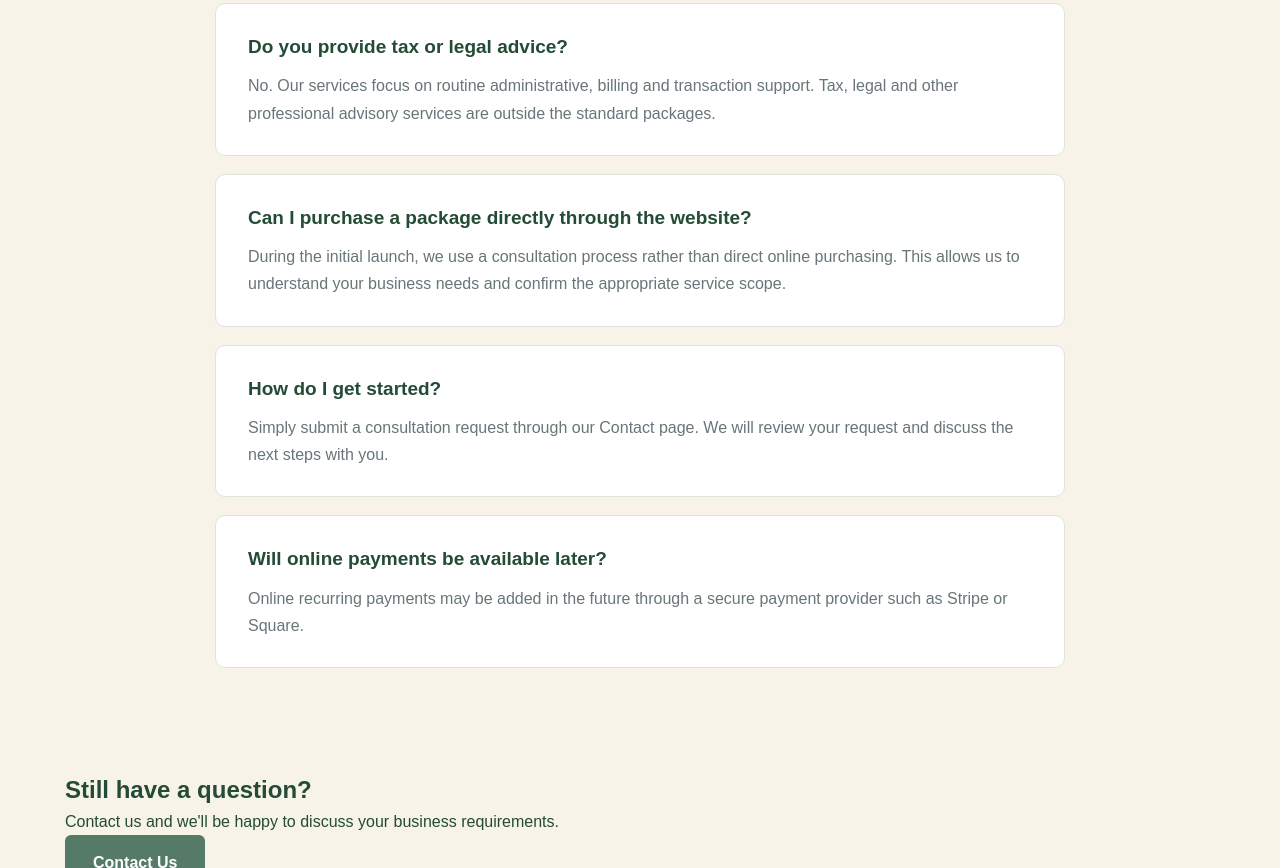
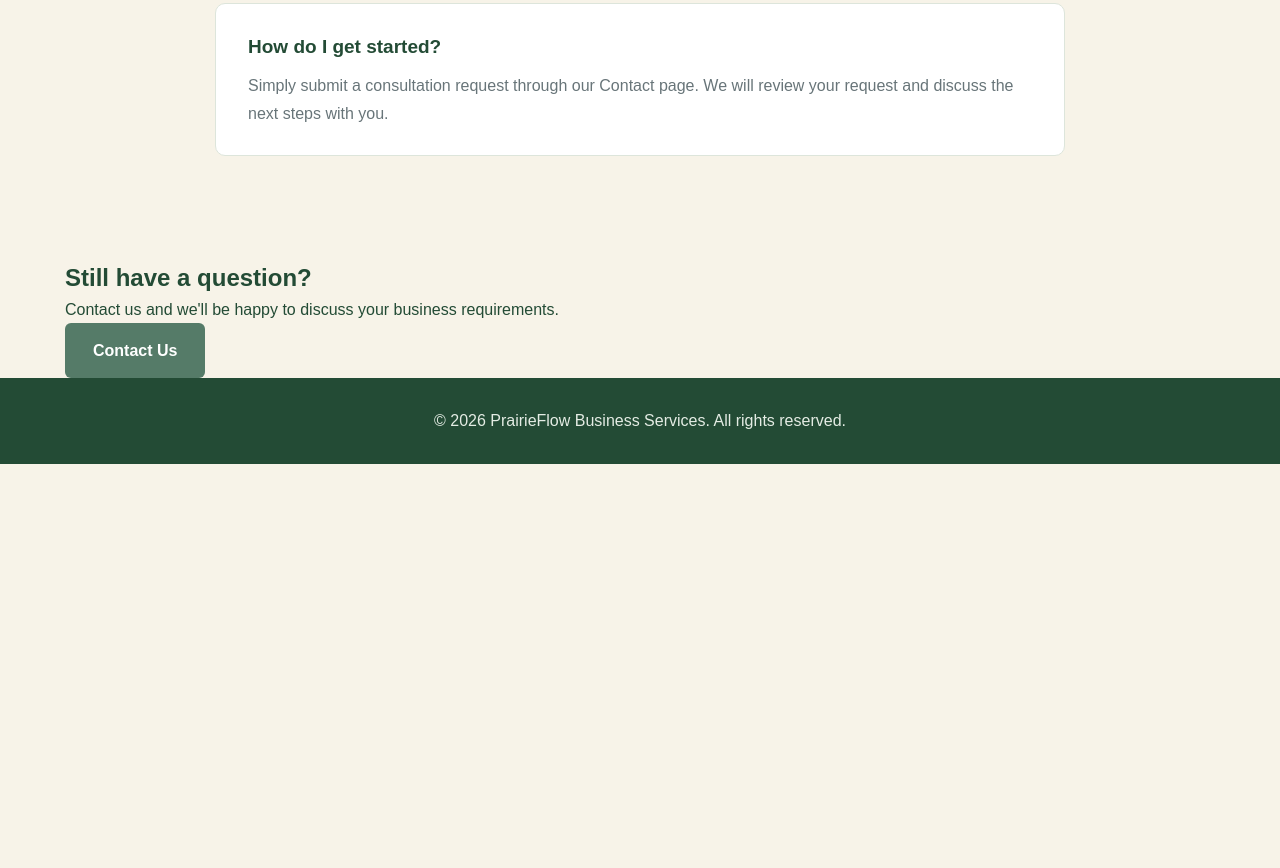
Before and after one commit to victoriadolmatova9-glitch/BusinessWebsite, a plain HTML site: page faq.html in a window 1280 px wide. Shown: the part 1285-2153 px from the top of the page. After the commit the page ends 1749 px from the top, so only its background shows below. Drawn offline with Linux system fonts and the light colour scheme.

Commit message:
faq.html

```diff
--- a/faq.html
+++ b/faq.html
@@ -63,17 +63,6 @@
 
                 <div class="faq-list">
 
-                    <div class="faq-item">
-                        <h3>Who are your services for?</h3>
-
-                        <p>
-                            Our services are designed for small businesses
-                            in Saskatchewan that need practical support with
-                            billing, routine transactions and back-office
-                            administration.
-                        </p>
-                    </div>
-
 
                     <div class="faq-item">
                         <h3>What is included in the Essentials package?</h3>
@@ -121,19 +110,6 @@
                         </p>
                     </div>
 
-
-                    <div class="faq-item">
-                        <h3>Can I purchase a package directly through the website?</h3>
-
-                        <p>
-                            During the initial launch, we use a consultation
-                            process rather than direct online purchasing.
-                            This allows us to understand your business needs
-                            and confirm the appropriate service scope.
-                        </p>
-                    </div>
-
-
                     <div class="faq-item">
                         <h3>How do I get started?</h3>
 
@@ -141,17 +117,6 @@
                             Simply submit a consultation request through
                             our Contact page. We will review your request
                             and discuss the next steps with you.
-                        </p>
-                    </div>
-
-
-                    <div class="faq-item">
-                        <h3>Will online payments be available later?</h3>
-
-                        <p>
-                            Online recurring payments may be added in the
-                            future through a secure payment provider such
-                            as Stripe or Square.
                         </p>
                     </div>
 
```
